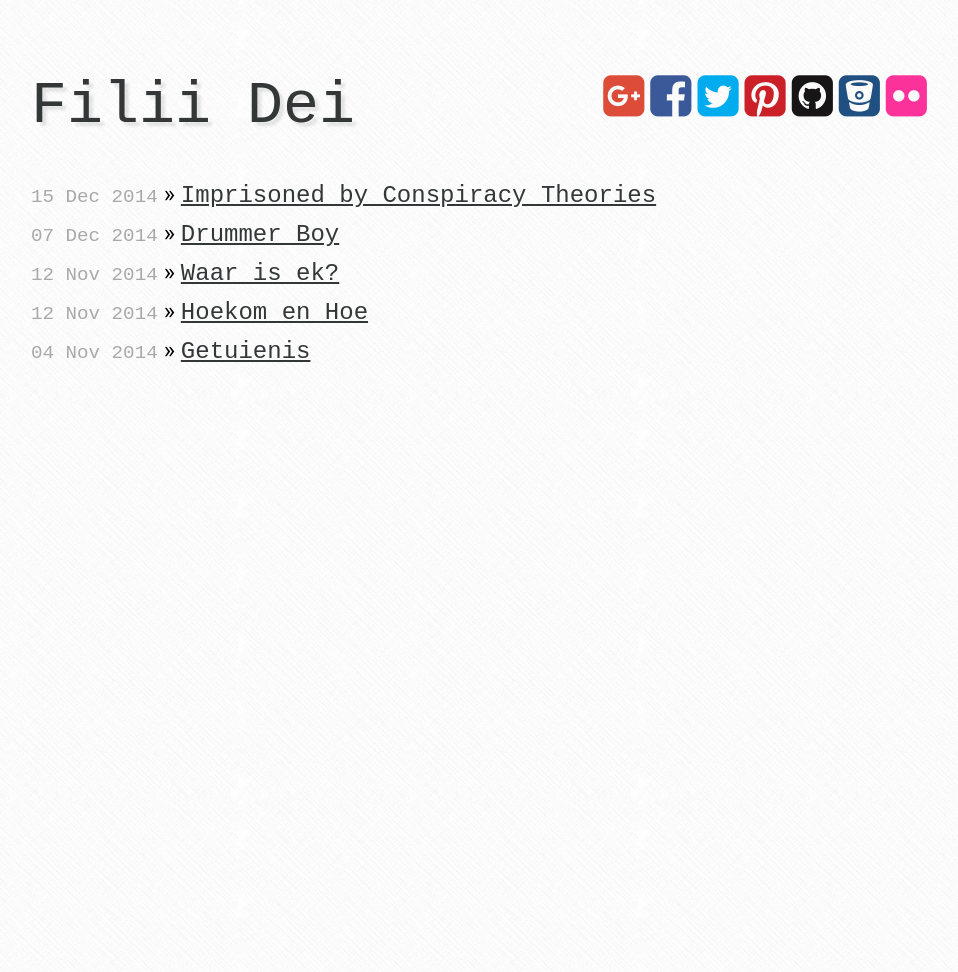
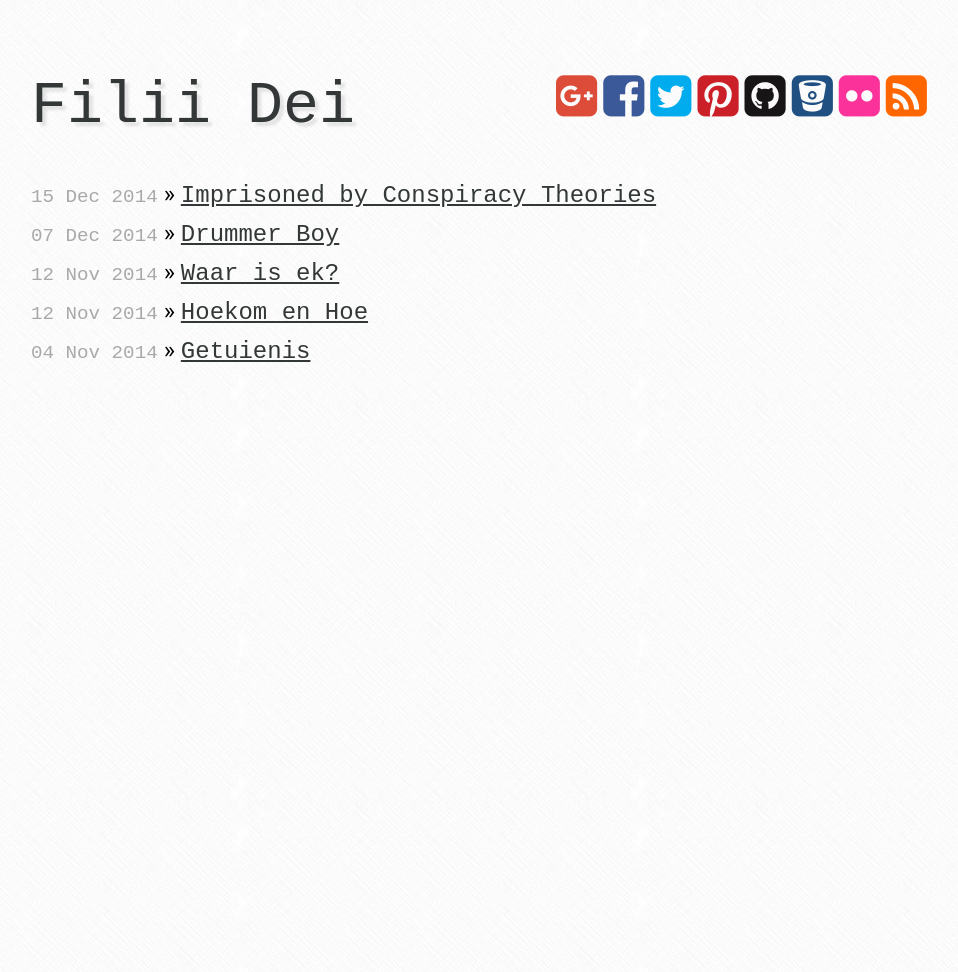
Before and after one commit to afrikatoliek/afrikatoliek.github.io, a Jekyll site: the page built from index.html, in a window 1280 px wide. Shown: the whole page, without its empty margins (161-1119 px from the left). Built offline with Jekyll 4.4.1, drawn with Linux system fonts in a browser that asks for light colours; nearby versions of some CDN libraries; some web fonts are replaced.

Commit message:
Skakel vir RSS.

```diff
--- a/_includes/body.html
+++ b/_includes/body.html
@@ -1,2 +1,2 @@
-  <div class="my-div-top"><span class="heading"><a href="/">{{ site.name }}</a></span> <span class="static-link my-span-right"><a href="https://plus.google.com/b/104576278582444149019/104576278582444149019/posts"><i class="fa fa-google-plus-square fa-2x fg-google-plus"></i></a> <a href="https://www.facebook.com/pages/Filii-Dei/693453224096282"><i class="fa fa-facebook-square fa-2x fg-facebook"></i></a> <a href="https://twitter.com/f1l11d31"><i class="fa fa-twitter-square fa-2x fg-twitter"></i></a> <a href="https://www.pinterest.com/f1l11d31"><i class="fa fa-pinterest-square fa-2x fg-pinterest"></i></a> <a href="https://github.com/f1l11d31"><i class="fa fa-github-square fa-2x fg-github"></i></a> <a href="https://bitbucket.org/f1l11d31"><i class="fa fa-bitbucket-square fa-2x fg-bitbucket"></i></a> <a href="https://www.flickr.com/people/130249524@N02/"><i class="fa fa-flickr fa-2x fg-flickr"></i></a>
+  <div class="my-div-top"><span class="heading"><a href="/">{{ site.name }}</a></span> <span class="static-link my-span-right"><a href="https://plus.google.com/b/104576278582444149019/104576278582444149019/posts"><i class="fa fa-google-plus-square fa-2x fg-google-plus"></i></a> <a href="https://www.facebook.com/pages/Filii-Dei/693453224096282"><i class="fa fa-facebook-square fa-2x fg-facebook"></i></a> <a href="https://twitter.com/f1l11d31"><i class="fa fa-twitter-square fa-2x fg-twitter"></i></a> <a href="https://www.pinterest.com/f1l11d31"><i class="fa fa-pinterest-square fa-2x fg-pinterest"></i></a> <a href="https://github.com/f1l11d31"><i class="fa fa-github-square fa-2x fg-github"></i></a> <a href="https://bitbucket.org/f1l11d31"><i class="fa fa-bitbucket-square fa-2x fg-bitbucket"></i></a> <a href="https://www.flickr.com/people/130249524@N02/"><i class="fa fa-flickr fa-2x fg-flickr"></i></a> <a href="http://f1l11d31.github.io/feed.xml"><i class="fa fa-rss-square fa-2x fg-rss"></i></a>
 </span></div>
--- a/css/screen.css
+++ b/css/screen.css
@@ -222,6 +222,9 @@
 .fg-flickr {
   color: #fc329b;
 }
+.fg-rss {
+  color: #ff6600;
+}
 
 .static-link {
 }
```
